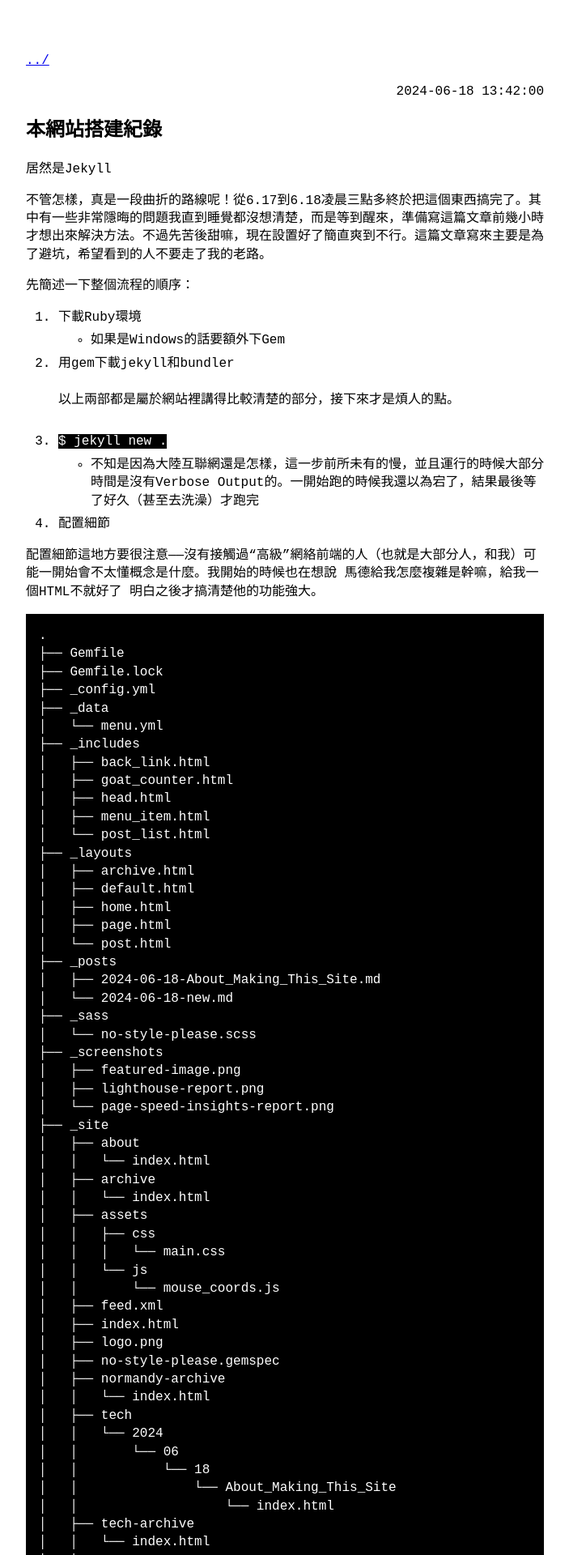
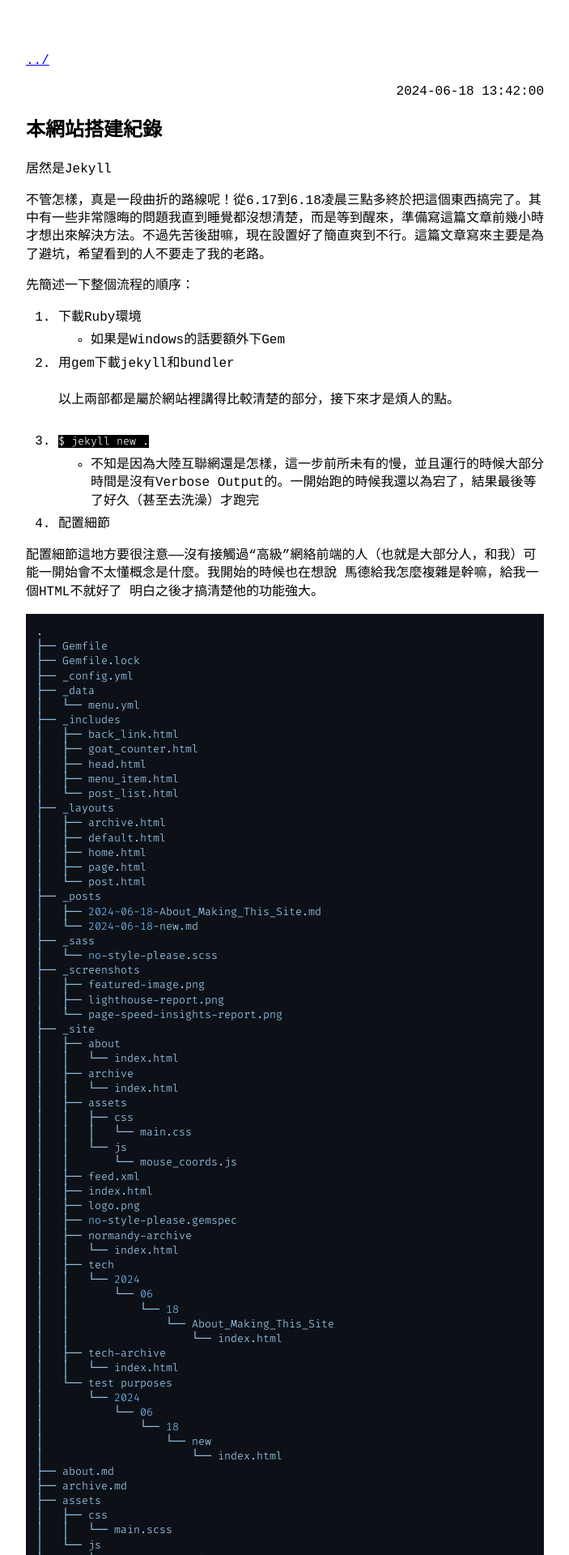
Before and after one commit to AXCWG/axcwg.github.io, a Jekyll site: the page built from _posts/2024-06-18-About_Making_This_Site.md, in a window 1280 px wide. Shown: the top 1920 px of the page at 81% size, without its empty margins (288-991 px from the left). Built offline with Jekyll 4.4.1, drawn with Linux system fonts in a browser that asks for light colours; nearby versions of some CDN libraries; some of the changed text lies outside the part shown.

Commit message:
some_new_things

````diff
--- a/_config.yml
+++ b/_config.yml
@@ -10,7 +10,7 @@ timezone: Asia/Shanghai
 # permalink: /:slug.html
 permalink: pretty
 
-favicon: "logo.png" # name+extension of favicon (which must be put on the root folder)
+favicon: "logo.jpg" # name+extension of favicon (which must be put on the root folder)
 # goat_counter: "yoursitename" # put your GoatCounter name if you want to use GoatCounter analytics
 
 theme: no-style-please # if you are using GitHub Pages, change it to remote_theme: riggraz/no-style-please
--- a/_layouts/post.html
+++ b/_layouts/post.html
@@ -3,7 +3,9 @@ layout: default
 ---
 
 {%-include back_link.html-%}
-
+<link rel="stylesheet" href="https://cdnjs.cloudflare.com/ajax/libs/highlight.js/11.9.0/styles/github-dark.min.css">
+<script type="text/javascript" src="https://cdnjs.cloudflare.com/ajax/libs/highlight.js/11.9.0/highlight.min.js"></script>
+<script>hljs.highlightAll();</script>
 <article>
   <p class="post-meta">
     <time datetime="{{ page.date }}">{{ page.date | date: site.theme_config.date_format_post }}</time>
--- a/_posts/2024-06-18-About_Making_This_Site.md
+++ b/_posts/2024-06-18-About_Making_This_Site.md
@@ -4,6 +4,8 @@ title: 本網站搭建紀錄
 category: tech
 date: 2024-06-18 13:42:00 +0800
 ---
+
+
 居然是Jekyll
 
 
@@ -22,7 +24,7 @@ date: 2024-06-18 13:42:00 +0800
 
 配置細節這地方要很注意——沒有接觸過“高級”網絡前端的人（也就是大部分人，和我）可能一開始會不太懂概念是什麼。我開始的時候也在想說 馬德給我怎麼複雜是幹嘛，給我一個HTML不就好了 明白之後才搞清楚他的功能強大。
 
-```bash
+```
 .
 ├── Gemfile
 ├── Gemfile.lock
--- /dev/null
+++ b/_sass/fira_code.scss
@@ -0,0 +1,48 @@
+@font-face {
+  font-family: 'Fira Code';
+  src: url('woff2/FiraCode-Light.woff2') format('woff2'),
+    url("woff/FiraCode-Light.woff") format("woff");
+  font-weight: 300;
+  font-style: normal;
+}
+
+@font-face {
+  font-family: 'Fira Code';
+  src: url('woff2/FiraCode-Regular.woff2') format('woff2'),
+    url("woff/FiraCode-Regular.woff") format("woff");
+  font-weight: 400;
+  font-style: normal;
+}
+
+@font-face {
+  font-family: 'Fira Code';
+  src: url('woff2/FiraCode-Medium.woff2') format('woff2'),
+    url("woff/FiraCode-Medium.woff") format("woff");
+  font-weight: 500;
+  font-style: normal;
+}
+
+@font-face {
+  font-family: 'Fira Code';
+  src: url('woff2/FiraCode-SemiBold.woff2') format('woff2'),
+    url("woff/FiraCode-SemiBold.woff") format("woff");
+  font-weight: 600;
+  font-style: normal;
+}
+
+@font-face {
+  font-family: 'Fira Code';
+  src: url('woff2/FiraCode-Bold.woff2') format('woff2'),
+    url("woff/FiraCode-Bold.woff") format("woff");
+  font-weight: 700;
+  font-style: normal;
+}
+
+@font-face {
+  font-family: 'Fira Code VF';
+  src: url('woff2/FiraCode-VF.woff2') format('woff2-variations'),
+       url('woff/FiraCode-VF.woff') format('woff-variations');
+  /* font-weight requires a range: https://developer.mozilla.org/en-US/docs/Web/CSS/CSS_Fonts/Variable_Fonts_Guide#Using_a_variable_font_font-face_changes */
+  font-weight: 300 700;
+  font-style: normal;
+}
--- a/_sass/no-style-please.scss
+++ b/_sass/no-style-please.scss
@@ -1,3 +1,8 @@
+code{
+  font-family:"Fira Code";
+  font-weight: 300;
+  font-size:small;
+}
 // -------------- THEME SWITCHER -------------- //
 @mixin dark-appearance {
   filter: invert(1);
@@ -6,9 +11,8 @@
 
     &.ioda { filter: invert(0); }
   }
-  code {
-    background-color: rgb(129, 129, 129)
-  }
+
+
 }
 
 body[a="dark"] { @include dark-appearance; }
--- a/assets/css/main.scss
+++ b/assets/css/main.scss
@@ -1,4 +1,4 @@
 ---
 ---
-
+@import "fira_code";
 @import "no-style-please";
````
Also changed, not shown: _screenshots/featured-image.png (deleted), _screenshots/lighthouse-report.png (deleted), _screenshots/page-speed-insights-report.png (deleted), assets/css/woff2/FiraCode-Bold.woff2 (added), assets/css/woff2/FiraCode-Light.woff2 (added), assets/css/woff2/FiraCode-Medium.woff2 (added), assets/css/woff2/FiraCode-Regular.woff2 (added), assets/css/woff2/FiraCode-SemiBold.woff2 (added), assets/css/woff2/FiraCode-VF.woff2 (added), logo.jpg (added).
